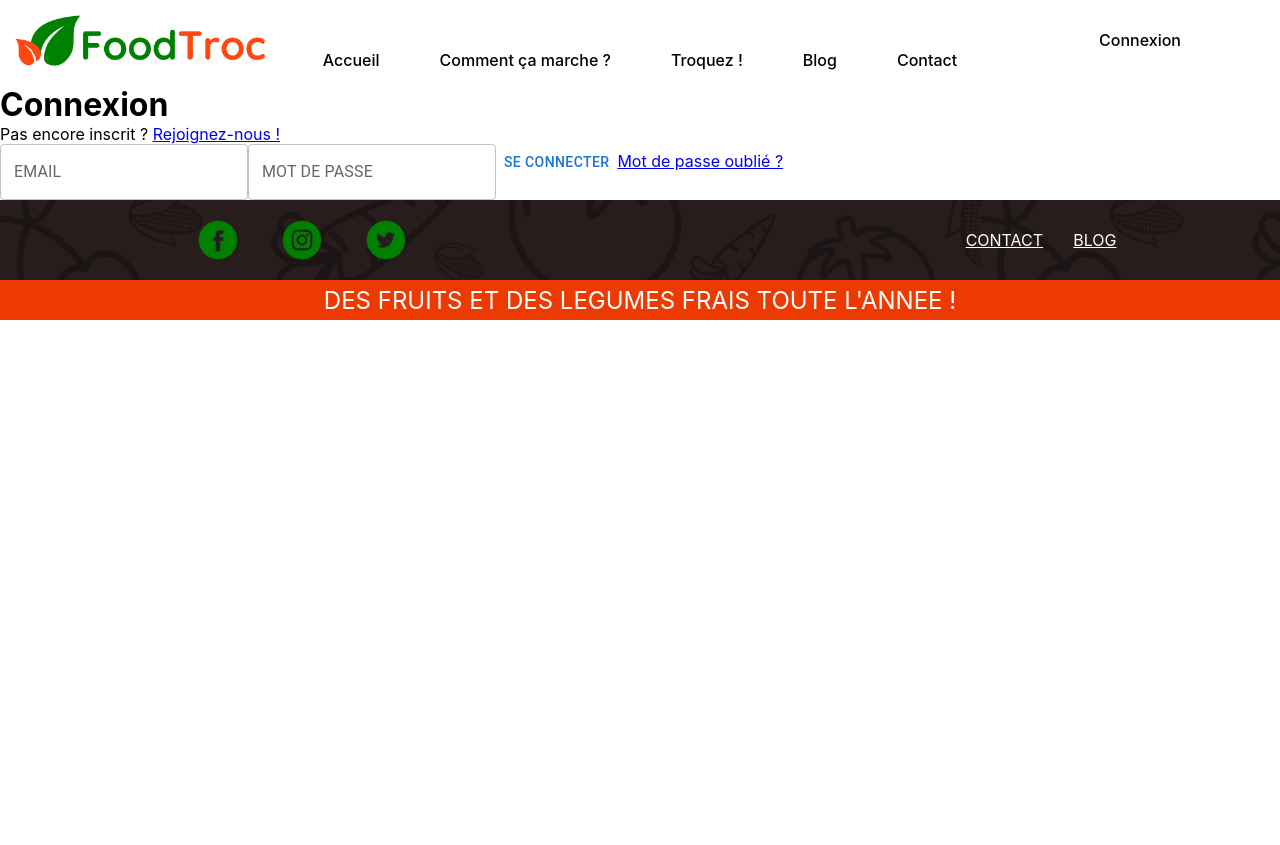
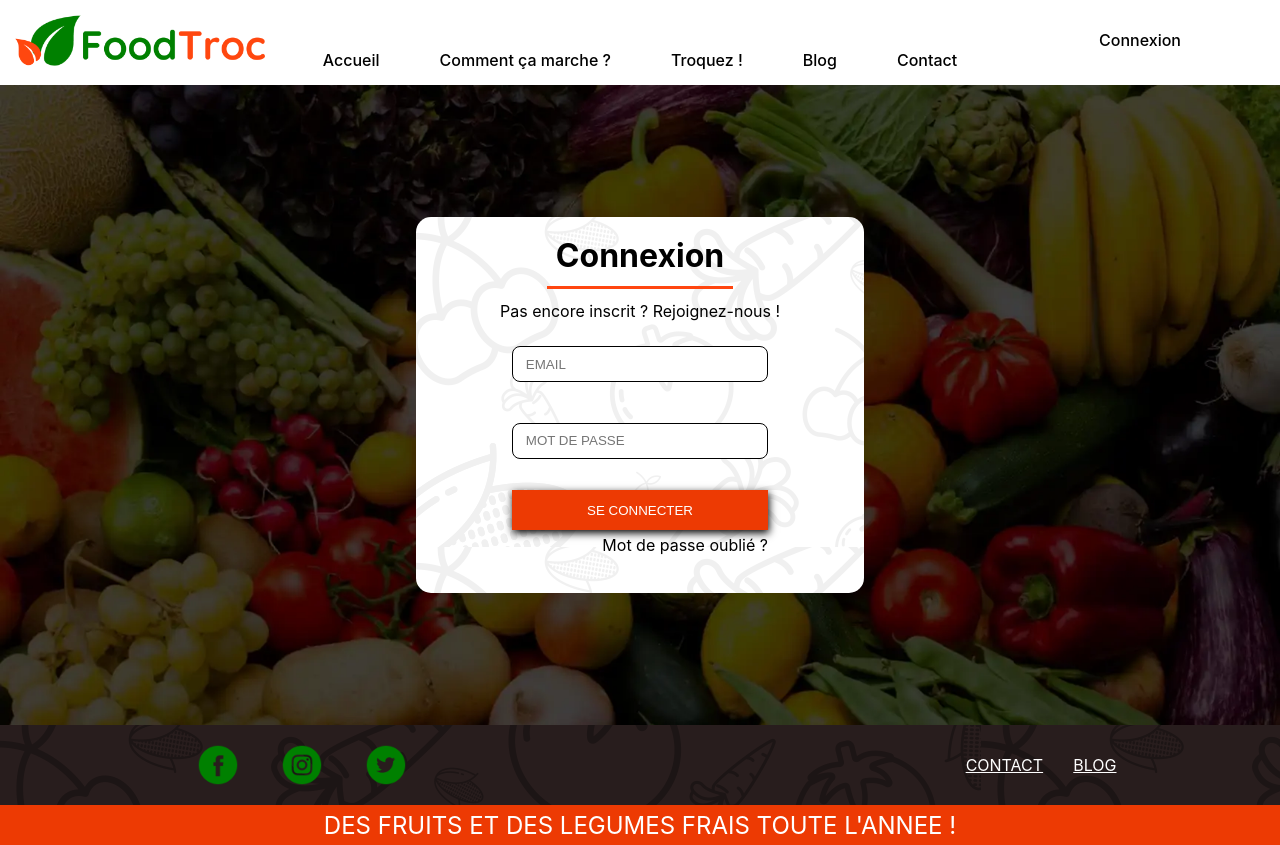
Before and after one commit to Derma6/FoodTroc-Project, a React (Create React App) app in the folder front-end/: page /login in a window 1280 px wide. Before the commit the page ends 800 px from the top, so only its background shows below. Built offline with nearby package versions, Linux system fonts and the light colour scheme.

Commit message:
login page

```diff
--- a/front-end/src/components/formulaires/ContactForm/ContactForm.css
+++ b/front-end/src/components/formulaires/ContactForm/ContactForm.css
@@ -1,11 +1,12 @@
 .contact-form {
-    background-color: lightgrey;
+    background-color: white;
+    background-image: url("../../../styles/images/pano_fruitsveggies_lessOpacity.png");
     display: flex;
     flex-direction: column;
     align-items: center;
     width: 35vw;
-    height: 55vh;
-    border-radius: 15px;padding: 1.5% 3% 1.5% 3%;
+    border-radius: 15px;
+    padding: 1.5% 3% 1.5% 3%;
 }
 
 .contact a {
@@ -18,13 +19,12 @@
 
 .inputs {
     display: flex;
-    gap: 5%;
-    height: 35vh;
+    gap: 15px;
     width: 20vw;
     flex-direction: column;
 }
 
-.inputs input {
+.contact-form .inputs input {
     height: 4.5vh;
     padding-left: 5%;
     border: 1.5px solid black;
@@ -46,4 +46,6 @@
     border: none;
     color: white;
     background-color:#ED3A03;
+    box-shadow: 1px 3px 8px black;
+    cursor: pointer;
 }
--- /dev/null
+++ b/front-end/src/components/formulaires/LoginForm/LoginForm.css
@@ -0,0 +1,45 @@
+.login-form {
+    background-color: white;
+    background-image: url("../../../styles/images/pano_fruitsveggies_lessOpacity.png");
+    width: 35vw;
+    border-radius: 15px;
+    padding: 1.5% 3% 1.5% 3%;
+    display: flex;
+    flex-direction: column;
+    align-items: center;
+}
+
+.login-form a {
+    color: black;
+    text-decoration: none;
+}
+
+.login-form .inputs input {
+    margin-top: 10%;
+    height: 4.5vh;
+    padding-left: 5%;
+    border: 1.5px solid black;
+    border-radius: 8px;
+}
+
+.login-lost {
+    display: flex;
+    flex-direction: column;
+    margin: 5%;
+}
+
+.lost {
+    margin-top: 2%;
+    align-self: flex-end;
+}
+
+.login-form button {
+    margin-top: 5%;
+    width: 20vw;
+    height: 5vh;
+    border: none;
+    color: white;
+    background-color:#ED3A03;
+    box-shadow: 1px 3px 8px black;
+    cursor: pointer;
+}
--- a/front-end/src/components/formulaires/LoginForm/LoginForm.js
+++ b/front-end/src/components/formulaires/LoginForm/LoginForm.js
@@ -1,5 +1,7 @@
 import React from 'react';
 import { Link } from 'react-router-dom';
+import './LoginForm.css'
+import SeparatorLessMargin from '../../SeparatorLessMargin/SeparatorLessMargin'
 
 //----------------------IMPORT MUI----------------------//
 import TextField from '@mui/material/TextField';
@@ -9,13 +11,18 @@ const LoginForm = () => {
   return (
     <div className="login-form">
       <h1>Connexion</h1>
+      <SeparatorLessMargin />
       <p>
         Pas encore inscrit ? <Link to="/signUp">Rejoignez-nous !</Link>
       </p>
-      <TextField id="email" label="EMAIL" variant="outlined" />
-      <TextField id="password" label="MOT DE PASSE" variant="outlined" />
-      <Button>SE CONNECTER</Button>
-      <Link to="/">Mot de passe oublié ?</Link>
+      <div className="inputs">
+          <input placeholder="EMAIL"/>
+          <input rows="10" placeholder="MOT DE PASSE"></input>
+      </div>
+      <div className="login-lost">
+        <button>SE CONNECTER</button>
+        <Link className="lost" to="/">Mot de passe oublié ?</Link>
+      </div>
     </div>
   );
 };
--- a/front-end/src/pages/Login/Login.css
+++ b/front-end/src/pages/Login/Login.css
@@ -0,0 +1,8 @@
+.login {
+    background-image: url(../../styles/images/background_fruitsveggies.webp);
+    height: 80vh;
+    background-size: cover;
+    display: flex;
+    align-items: center;
+    justify-content: center;
+}
--- a/front-end/src/pages/Login/Login.js
+++ b/front-end/src/pages/Login/Login.js
@@ -1,12 +1,12 @@
 import React from 'react';
-
+import './Login.css'
 //----------------------IMPORT COMPONENTS----------------------//
 
 import LoginForm from '../../components/formulaires/LoginForm/LoginForm';
 
 const Login = () => {
   return (
-    <div>
+    <div className="login">
       <LoginForm />
     </div>
   );
```
